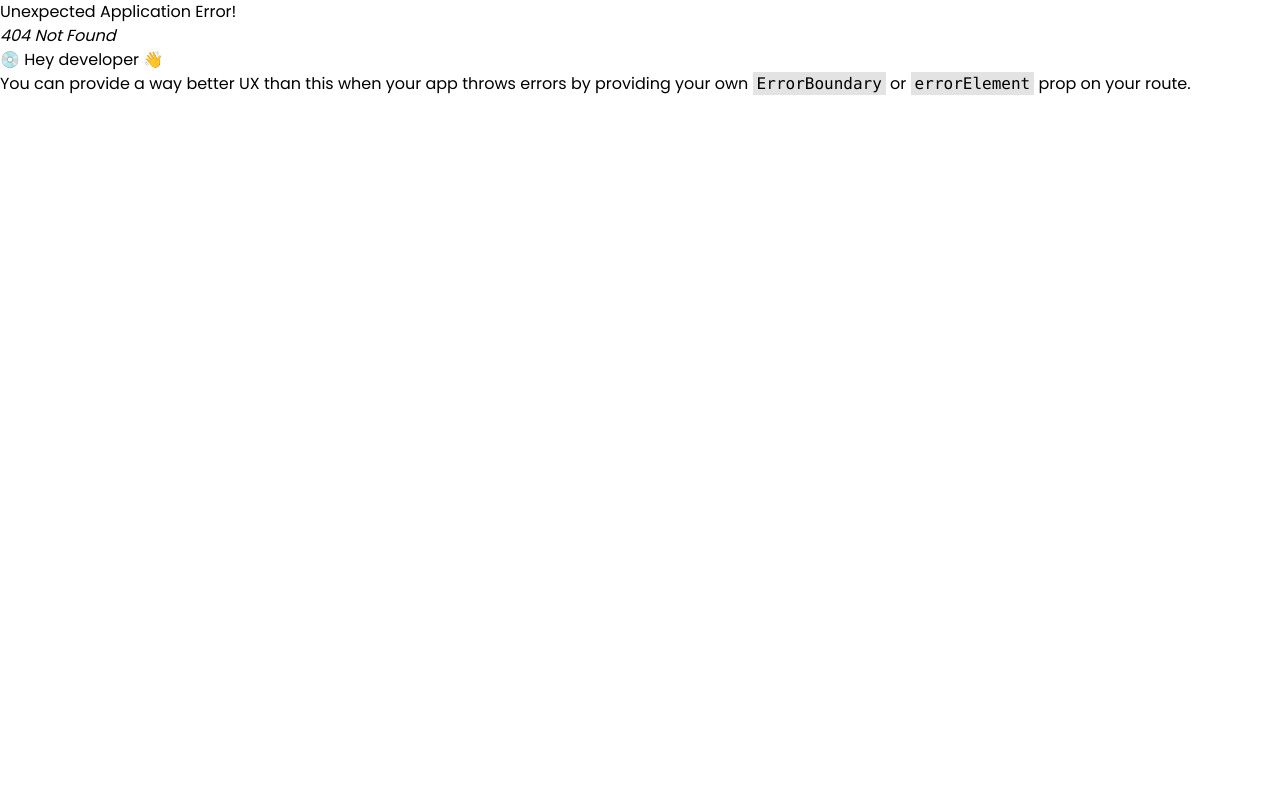
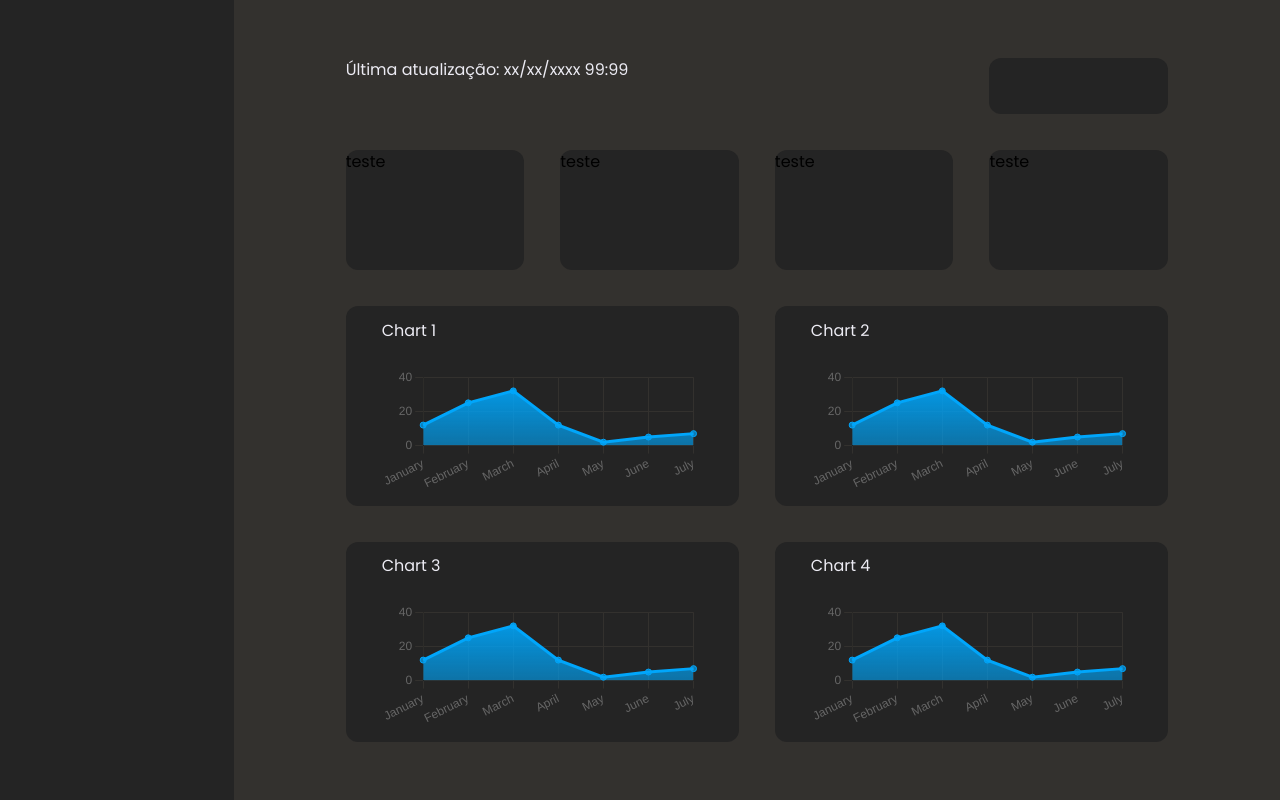
Before and after one commit to wesquel/Water-Monitor, a React (Vite) app in the folder water-pro/: page /dashboard in a window 1280 px wide. Before the commit this address had no page. Built offline with nearby package versions, Linux system fonts and the light colour scheme.

Commit message:
dashboard

```diff
--- a/water-pro/package.json
+++ b/water-pro/package.json
@@ -9,7 +9,9 @@
     "preview": "vite preview"
   },
   "dependencies": {
+    "chart.js": "^4.3.3",
     "react": "^18.2.0",
+    "react-chartjs-2": "^5.2.0",
     "react-dom": "^18.2.0",
     "react-router-dom": "^6.15.0",
     "tailwind-merge": "^1.14.0",
--- /dev/null
+++ b/water-pro/src/components/Aside.jsx
@@ -0,0 +1,11 @@
+import React from "react";
+import { twMerge } from "tailwind-merge";
+
+function Aside({ className }) {
+  return (
+    <aside
+      className={twMerge("w-[300px] h-screen bg-secondBlack", className)}
+    ></aside>
+  );
+}
+export default Aside;
--- /dev/null
+++ b/water-pro/src/components/LineChart.jsx
@@ -0,0 +1,82 @@
+import {
+  Chart as ChartJS,
+  CategoryScale,
+  LinearScale,
+  PointElement,
+  LineElement,
+  Title,
+  Tooltip,
+  Legend,
+  Filler,
+} from "chart.js";
+import { Line } from "react-chartjs-2";
+
+ChartJS.register(
+  CategoryScale,
+  LinearScale,
+  PointElement,
+  LineElement,
+  Title,
+  Tooltip,
+  Legend,
+  Filler
+);
+
+export const options = {
+  scales: {
+    y: {
+      grid: {
+        color: "#33312E",
+      },
+    },
+    x: {
+      grid: {
+        color: "#33312E",
+      },
+    },
+  },
+  plugins: {
+    legend: {
+      display: false,
+    },
+  },
+  maintainAspectRatio: false,
+};
+
+function LineChart({ name, values, label }) {
+  const labels = [
+    "January",
+    "February",
+    "March",
+    "April",
+    "May",
+    "June",
+    "July",
+  ];
+  var data = {
+    labels,
+    datasets: [
+      {
+        data: [12, 25, 32, 12, 2, 5, 7],
+        fill: "start",
+        backgroundColor: (context) => {
+          const ctx = context.chart.ctx;
+          const gradient = ctx.createLinearGradient(0, 0, 0, 200);
+          gradient.addColorStop(0, "rgba(0,166,251,1)");
+          gradient.addColorStop(1, "rgba(0,166,251,0)");
+          return gradient;
+        },
+        borderColor: "rgb(0,166,251)",
+      },
+    ],
+  };
+
+  return (
+    <div className="bg-secondBlack lg:p-9 px-6 py-8 rounded-xl w-full  flex flex-col justify-center gap-6">
+      <h1 className="text-mainWhite">{name}</h1>
+      <Line options={options} data={data} />
+    </div>
+  );
+}
+
+export default LineChart;
--- a/water-pro/src/routes.jsx
+++ b/water-pro/src/routes.jsx
@@ -1,11 +1,16 @@
 import { createBrowserRouter } from "react-router-dom";
 import Home from "./screens/home";
+import Dashboard from "./screens/Dashboard";
 
 const router = createBrowserRouter([
   {
     path: "/",
     element: <Home />,
   },
+  {
+    path: "/dashboard",
+    element: <Dashboard />,
+  },
 ]);
 
 export default router;
--- /dev/null
+++ b/water-pro/src/screens/Dashboard.jsx
@@ -0,0 +1,40 @@
+import Aside from "../components/Aside";
+import LineChart from "../components/LineChart";
+
+function Dashboard() {
+  return (
+    <div className="w-screen min-h-screen bg-mainBlack flex">
+      <Aside className="hidden lg:flex" />
+      <div className="p-2 lg:p-0 w-full min-h-screen lg:h-screen lg:px-20 xl:px-28 flex flex-col justify-center">
+        <div className="grid gap-9 mb-9 lg:grid-cols-4 lg:grid-rows-1 grid-cols-1 grid-rows-2">
+          <p className="lg:col-span-3 text-mainWhite">
+            Última atualização: xx/xx/xxxx 99:99
+          </p>
+          <div className="lg:col-start-4 h-14 bg-secondBlack rounded-xl"></div>
+        </div>
+        <div className="grid gap-9 mb-9 lg:grid-cols-4 lg:grid-rows-1 grid-cols-1 grid-rows-4">
+          <div className="w-full h-[120px] rounded-xl bg-secondBlack">
+            teste
+          </div>
+          <div className="w-full h-[120px] rounded-xl bg-secondBlack">
+            teste
+          </div>
+          <div className="w-full h-[120px] rounded-xl bg-secondBlack">
+            teste
+          </div>
+          <div className="w-full h-[120px] rounded-xl bg-secondBlack">
+            teste
+          </div>
+        </div>
+        <div className="grid-cols-1  grid-rows-chartMobile lg:grid-cols-2 grid lg:grid-rows-2 lg:w-full lg:h-[50vw] xl:h-[34vw] gap-9">
+          <LineChart name="Chart 1" />
+          <LineChart name="Chart 2" />
+          <LineChart name="Chart 3" />
+          <LineChart name="Chart 4" />
+        </div>
+      </div>
+    </div>
+  );
+}
+
+export default Dashboard;
--- a/water-pro/tailwind.config.cjs
+++ b/water-pro/tailwind.config.cjs
@@ -5,9 +5,14 @@ module.exports = {
     colors: {
       mainBlue: "#00A6FB",
       mainWhite: "#ECEBF3",
-      mainBlack: "#1E1E1E",
+      mainBlack: "#33312E",
+      secondBlack: "#242424",
     },
-    extend: {},
+    extend: {
+      gridTemplateRows: {
+        chartMobile: "repeat(4, minmax(0, 60vw))",
+      },
+    },
   },
   plugins: [],
 };
```
Also changed, not shown: 1 other file (tests, documents, lock files or other folders).
